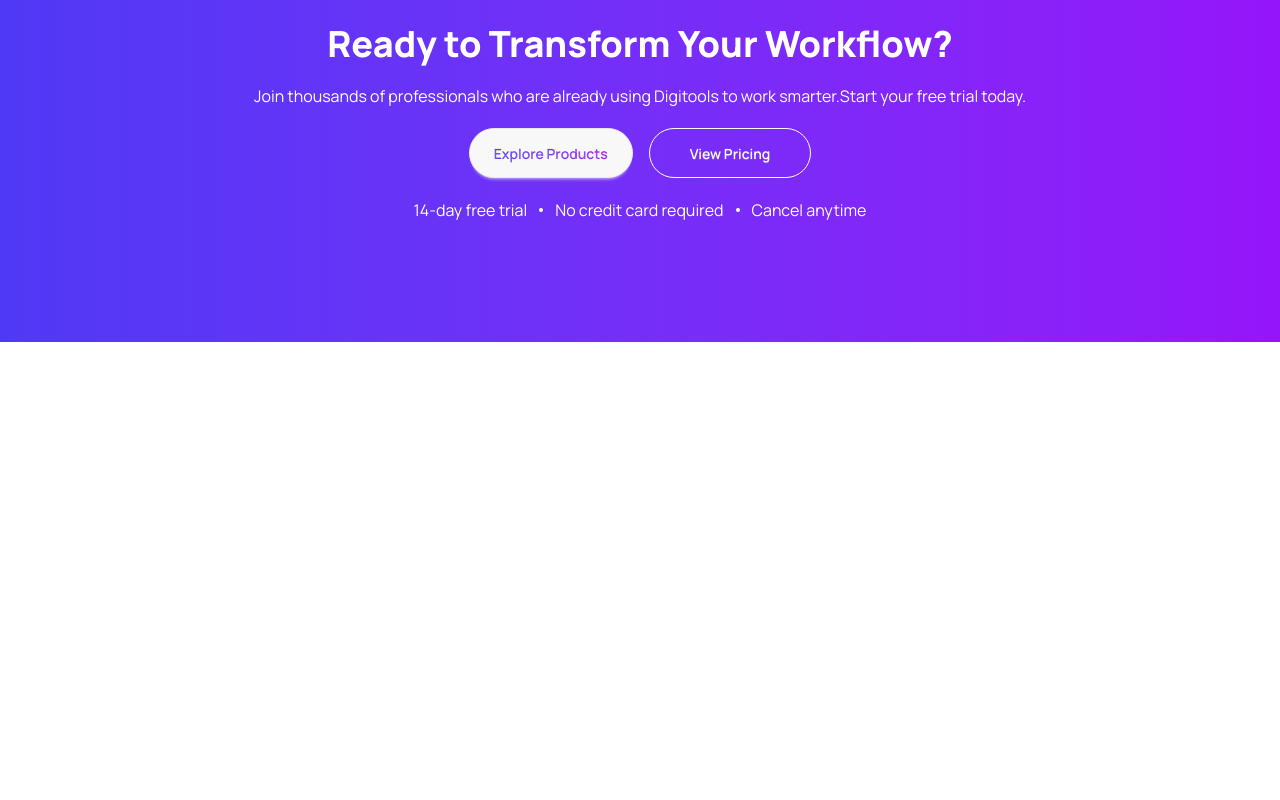
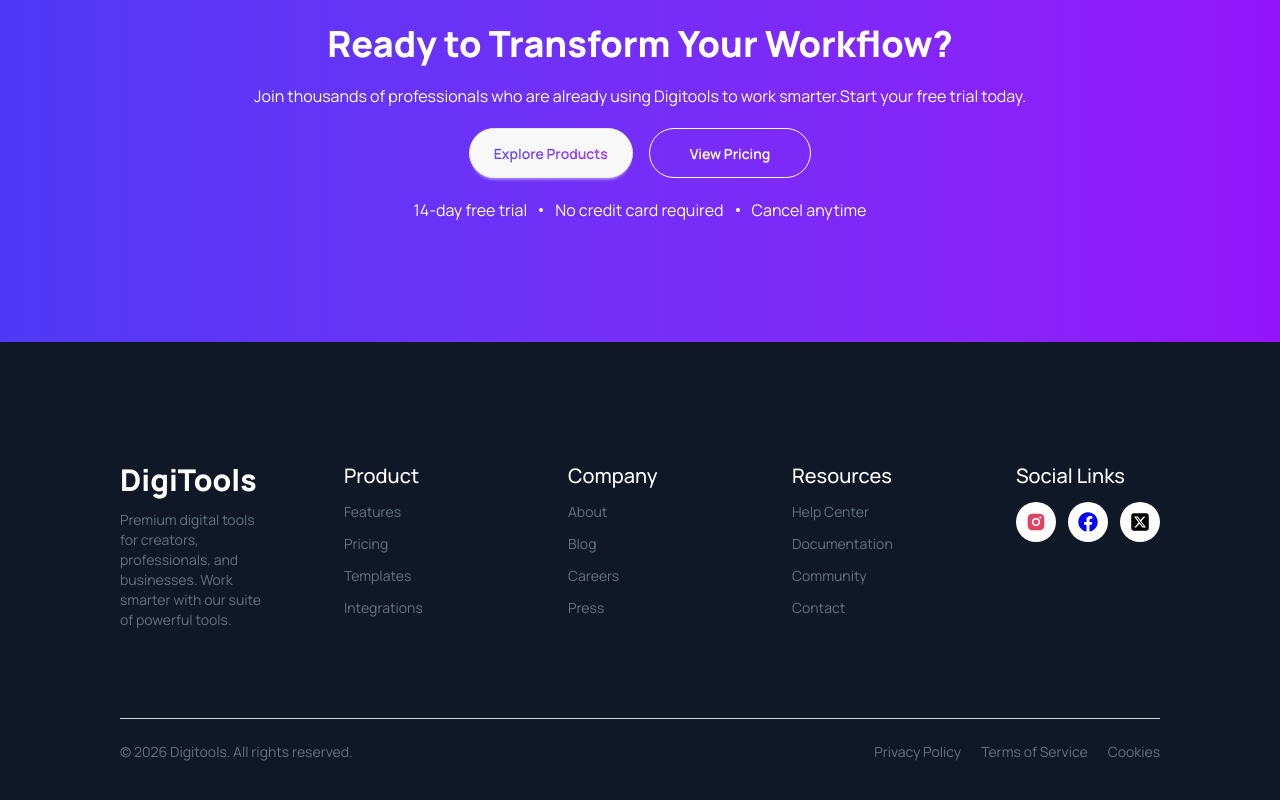
Before and after one commit to ashaasarkaar/B13-A6-DigiTools-Platform-repo, a React (Vite) app: page / in a window 1280 px wide. Shown: the part 4731-5531 px from the top of the page. Before the commit the page ends 5233 px from the top, so only its background shows below. Built offline with nearby package versions, Linux system fonts and the light colour scheme.

Commit message:
added footer section with responsiveness

```diff
--- a/src/App.jsx
+++ b/src/App.jsx
@@ -11,6 +11,7 @@
 import StepSection from './HomePage/StepSection/StepSection'
 import PricingSection from './HomePage/PricingSection/PricingSection'
 import WorkFlow from './HomePage/WorkFlow/WorkFlow'
+import Footer from './HomePage/Footer/Footer'
 
 function App() {
 
@@ -59,6 +60,8 @@
       <WorkFlow></WorkFlow>
    </main>
 
+   <Footer></Footer>
+
 
 
 
--- /dev/null
+++ b/src/HomePage/Footer/Footer.jsx
@@ -0,0 +1,105 @@
+import React from 'react';
+import { FaFacebook } from 'react-icons/fa';
+import { FaSquareXTwitter } from 'react-icons/fa6';
+import { RiInstagramFill } from 'react-icons/ri';
+
+const Footer = () => {
+    return (
+        <div>
+            <div className='bg-[#101727] p-30'>
+                {/* Text START */}
+                <div className='text-white grid grid-cols-1 text-center md:text-left md:grid-cols-5 gap-10 md:gap-20 mb-20'>
+
+                    {/* 1st div digitools START */}
+                    <div className='space-y-3'>
+                        <h1 className='text-3xl font-extrabold'>DigiTools</h1>
+                        <p className='text-sm  text-[#627382]'>Premium digital tools for creators, professionals, and businesses. Work smarter with our suite of powerful tools.</p>
+                    </div>
+                      {/* 1st div digitools END */}
+
+                      {/* 2nd div Product details START */}
+                      <div className='space-y-3'>
+                        <p className='font-medium text-xl'>Product</p>
+                        <p className='text-sm  text-[#627382]'>Features</p>
+                        <p className='text-sm  text-[#627382]'>Pricing</p>
+                        <p className='text-sm  text-[#627382]'>Templates</p>
+                        <p className='text-sm  text-[#627382]'>Integrations</p>
+                      </div>
+                      {/* 2nd div Product details END*/}
+
+                      {/* 3rd div company details START */}
+                      <div className='space-y-3'>
+                          <p className='font-medium text-xl'>Company</p>
+                        <p className='text-sm  text-[#627382]'>About</p>
+                        <p className='text-sm  text-[#627382]'>Blog</p>
+                        <p className='text-sm  text-[#627382]'>Careers</p>
+                        <p className='text-sm  text-[#627382]'>Press</p>
+                      </div>
+                      {/* 3rd div company details START */}
+
+                      {/* 4th div Resources details START */}
+                      <div className='space-y-3'>
+                          <p className='font-medium text-xl'>Resources</p>
+                        <p className='text-sm  text-[#627382]'>Help Center</p>
+                        <p className='text-sm  text-[#627382]'>Documentation</p>
+                        <p className='text-sm  text-[#627382]'>Community</p>
+                        <p className='text-sm  text-[#627382]'>Contact</p>
+                      </div>
+                      {/* 4th div Resources details END */}
+
+                      {/* 5th div social media START */}
+                      <div className='space-y-3'>
+                        <p className='font-medium text-xl'>Social Links</p>
+
+                        {/* media icons START */}
+                        <div className='flex justify-center md:justify-start items-center  gap-3'>
+                             <div className='w-10 h-10 rounded-full bg-white flex justify-center items-center'>
+                                <RiInstagramFill color='#E4405F' size={20}/>
+                            </div>
+
+                            <div className='w-10 h-10 rounded-full bg-white flex justify-center items-center'>
+                                <FaFacebook color='blue' size={20}/>
+                            </div>
+
+                             <div className='w-10 h-10 rounded-full bg-white flex justify-center items-center'>
+                               <FaSquareXTwitter color='#000000' size={20} />
+                            </div>
+
+                        </div>
+                         {/* media icons START */}
+
+
+                      </div>
+                      {/* 5th div social media START */}
+
+                </div>
+                {/* Text END */}
+
+                {/* divider START */}
+                 <div className="divider before:bg-gray-300 after:bg-gray-300 before:h-px after:h-px"></div>
+                {/* divider END */}
+
+                {/* copyright START */}
+                <div className='flex flex-col md:flex-row items-center justify-between space-y-3 md:space-y-0  text-[#627382] text-sm'>
+                    <div>
+                        <p> &copy; 2026 Digitools. All rights reserved.</p>
+                    </div>
+
+                    <div className='flex items-center gap-5'>
+                        <p>Privacy Policy</p>
+                        <p>Terms of Service</p>
+                        <p>Cookies</p>
+                    </div>
+
+                </div>
+
+                {/* copyright END */}
+
+
+            </div>
+
+        </div>
+    );
+};
+
+export default Footer;
--- a/src/HomePage/WorkFlow/WorkFlow.jsx
+++ b/src/HomePage/WorkFlow/WorkFlow.jsx
@@ -4,7 +4,7 @@
     return (
         <div>
             {/* workflow section START */}
-            <div className='bg-linear-to-r from-[#4F39F6] to-[#9514FA] mb-40 p-30'>
+            <div className='bg-linear-to-r from-[#4F39F6] to-[#9514FA]  p-30'>
 
                 {/* text START */}
                 <div className='text-center space-y-5'>
```
